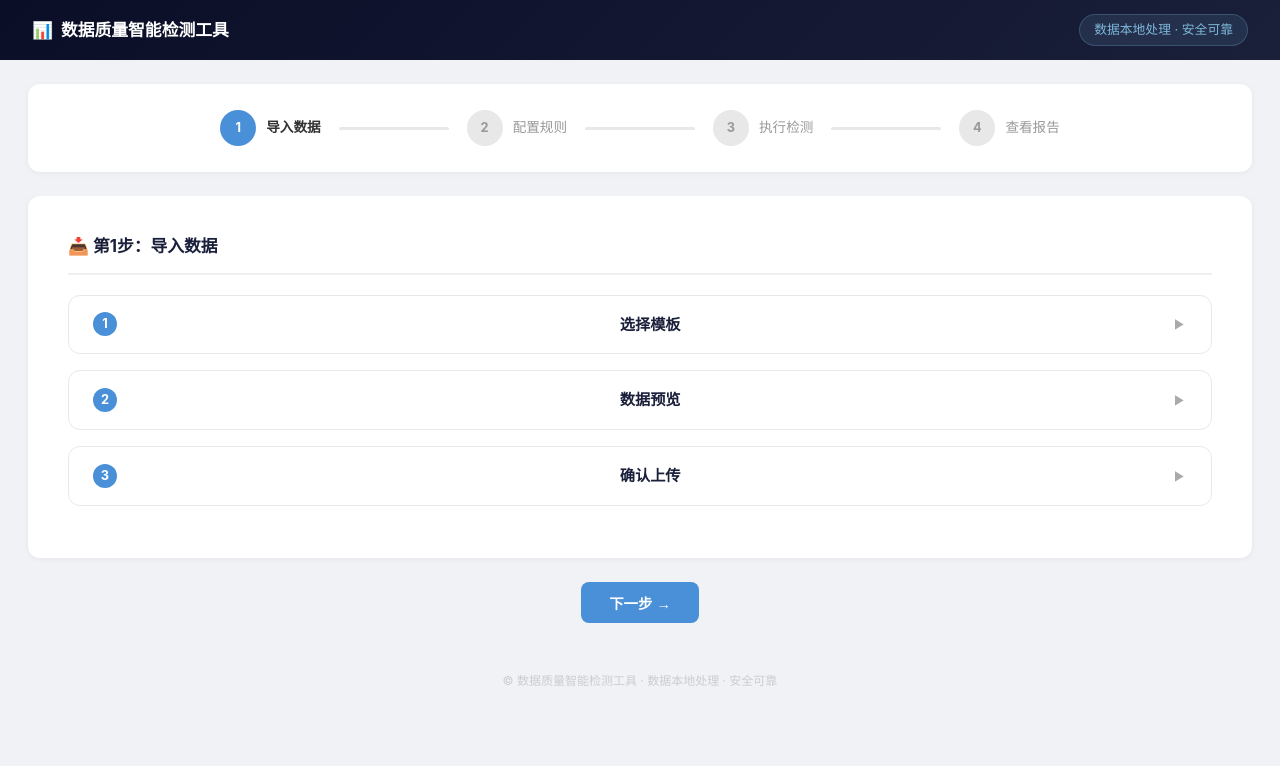
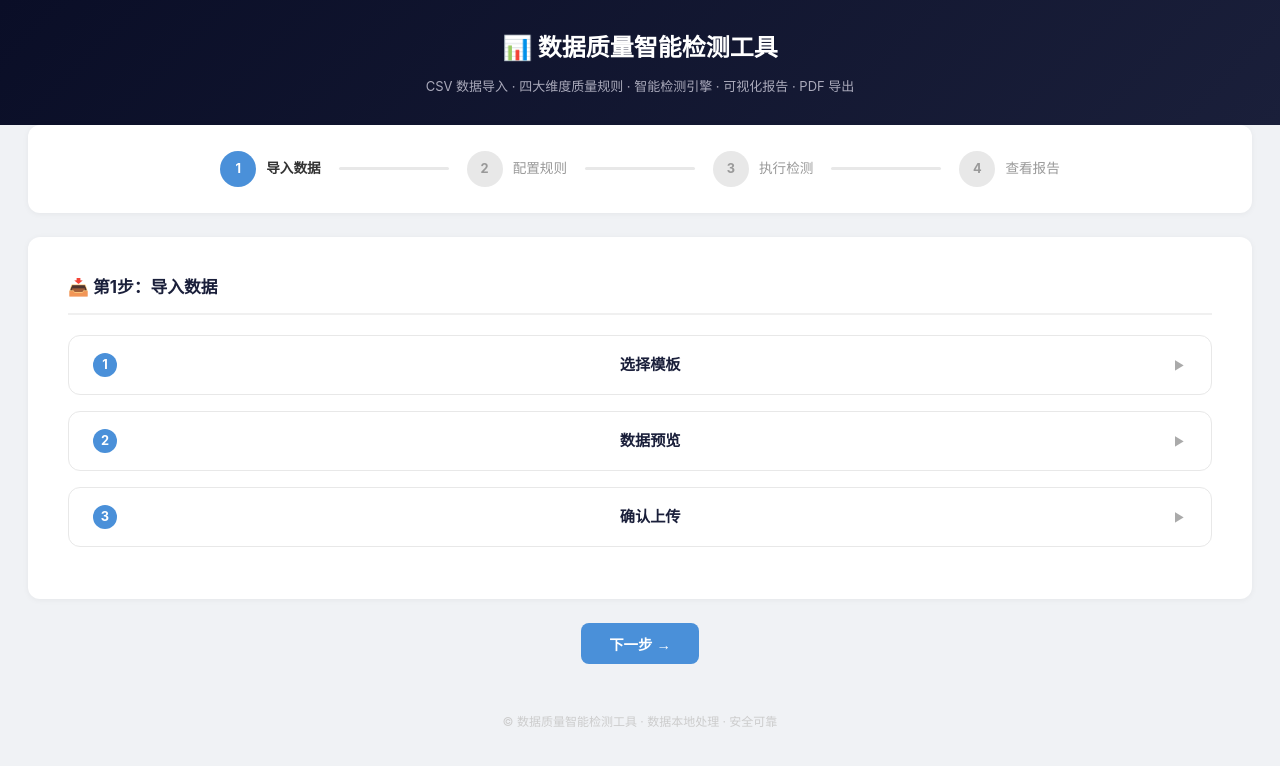
Before and after one commit to yahui7/data-quality-tool, a plain HTML site: page frontend/index.html in a window 1280 px wide. Drawn offline with Linux system fonts and the light colour scheme; no server answers.

Commit message:
style: update header to match report-generator centered blue layout

```diff
--- a/frontend/index.html
+++ b/frontend/index.html
@@ -8,12 +8,9 @@
 * { margin: 0; padding: 0; box-sizing: border-box; }
 body { font-family: -apple-system, BlinkMacSystemFont, "Segoe UI", "PingFang SC", "Microsoft YaHei", sans-serif; background: #f0f2f5; color: #333; line-height: 1.7; min-height: 100vh; }
 
-.header-wrap { position: sticky; top: 0; z-index: 100; background: #f0f2f5; }
-.topbar { background: linear-gradient(135deg, #0a0e27 0%, #1a1f3a 100%); padding: 14px 32px; display: flex; align-items: center; height: 60px; }
-.topbar .brand { color: #fff; font-size: 1.05rem; font-weight: 700; }
-.topbar .brand .icon { margin-right: 8px; }
-.topbar .spacer { flex: 1; }
-.topbar .tag { color: #7eb8da; font-size: 0.8rem; background: rgba(126,184,218,0.12); padding: 4px 14px; border-radius: 20px; border: 1px solid rgba(126,184,218,0.25); }
+.app-header { background: linear-gradient(135deg, #0a0e27 0%, #1a1f3a 100%); color: #fff; padding: 28px 40px; text-align: center; }
+.app-header h1 { font-size: 24px; font-weight: 700; }
+.app-header .subtitle { font-size: 13px; color: #aab; margin-top: 6px; }
 
 .container { max-width: 1440px; margin: 0 auto; padding: 0 28px; }
 
@@ -219,13 +216,10 @@ body { font-family: -apple-system, BlinkMacSystemFont, "Segoe UI", "PingFang SC"
 </head>
 <body>
 
-<div class="header-wrap">
-    <div class="topbar">
-        <span class="brand"><span class="icon">📊</span>数据质量智能检测工具</span>
-        <span class="spacer"></span>
-        <span class="tag">数据本地处理 · 安全可靠</span>
-    </div>
-    <div class="steps-spacer"></div>
+<header class="app-header">
+    <h1>📊 数据质量智能检测工具</h1>
+    <p class="subtitle">CSV 数据导入 · 四大维度质量规则 · 智能检测引擎 · 可视化报告 · PDF 导出</p>
+</header>
     <div class="container">
         <div class="steps-bar">
             <div class="step-item" data-step="1">
@@ -250,7 +244,6 @@ body { font-family: -apple-system, BlinkMacSystemFont, "Segoe UI", "PingFang SC"
         </div>
     </div>
     <div class="steps-spacer"></div>
-</div>
 
 <div class="container">
 <div class="step-content" id="step-1">
```
